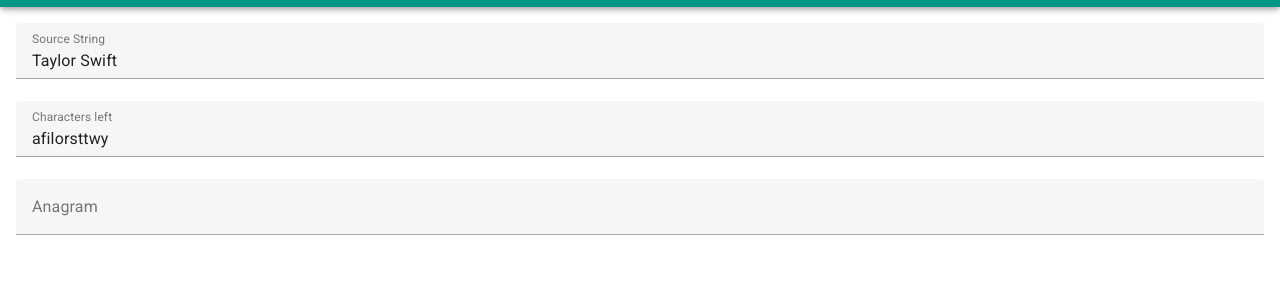
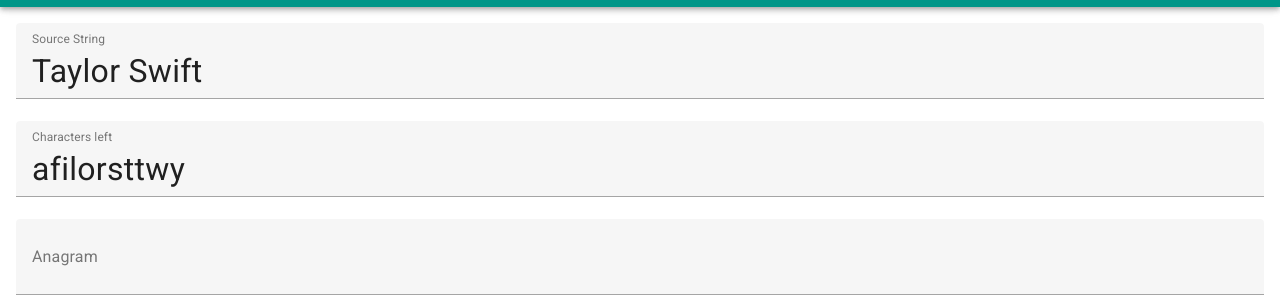
Before and after one commit to glynnbird/anagramhelper, a plain HTML site: page dist/index.html in a window 1280 px wide. Shown: the part 41-346 px from the top of the page. Drawn offline with nearby package versions, Linux system fonts and the light colour scheme.

Commit message:
larger font

```diff
--- a/dist/index.html
+++ b/dist/index.html
@@ -16,6 +16,11 @@
     </script>
     <title>Anagram maker</title>
     <link rel="manifest" href="/anagram.webmanifest" />
+    <style>
+      input {
+        font-size: 2rem;
+      }
+    </style>
   </head>
   <body>
     <v-layout id="app">
```
